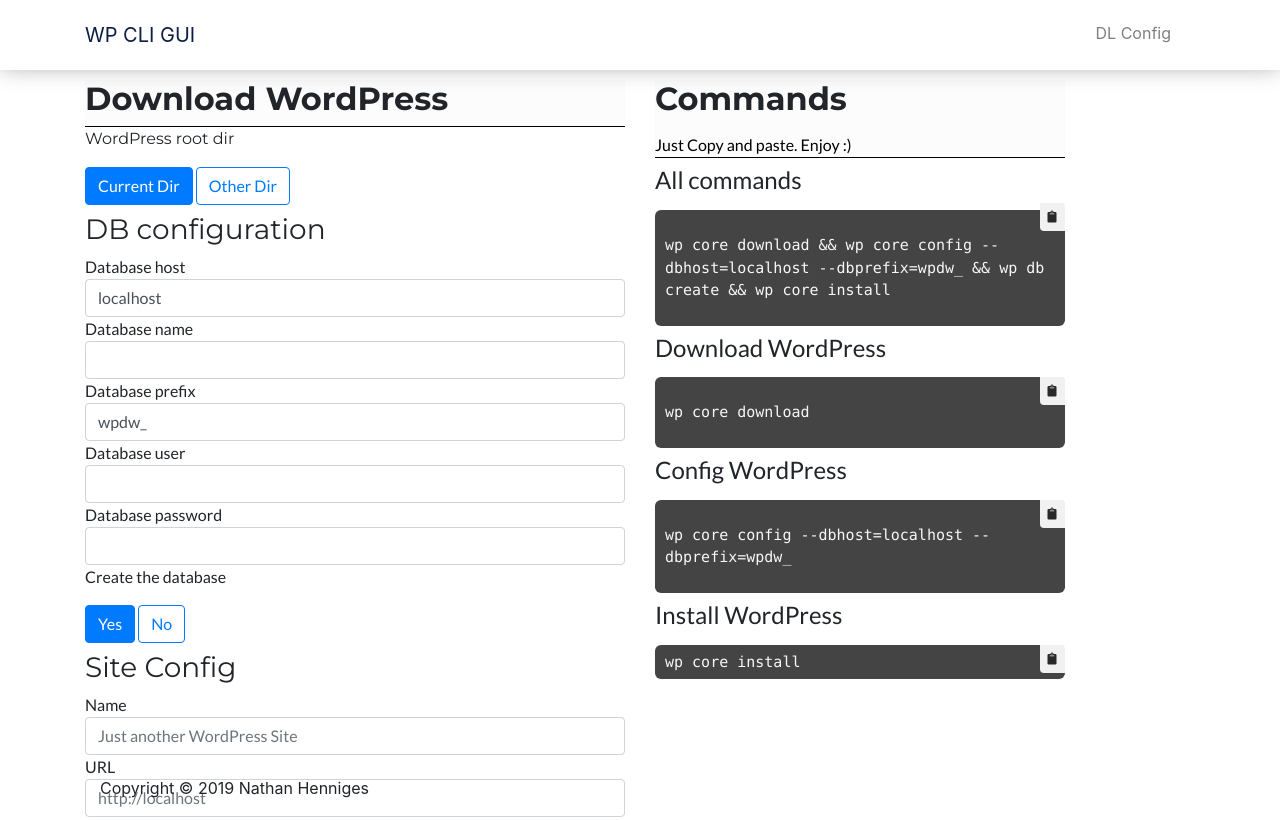
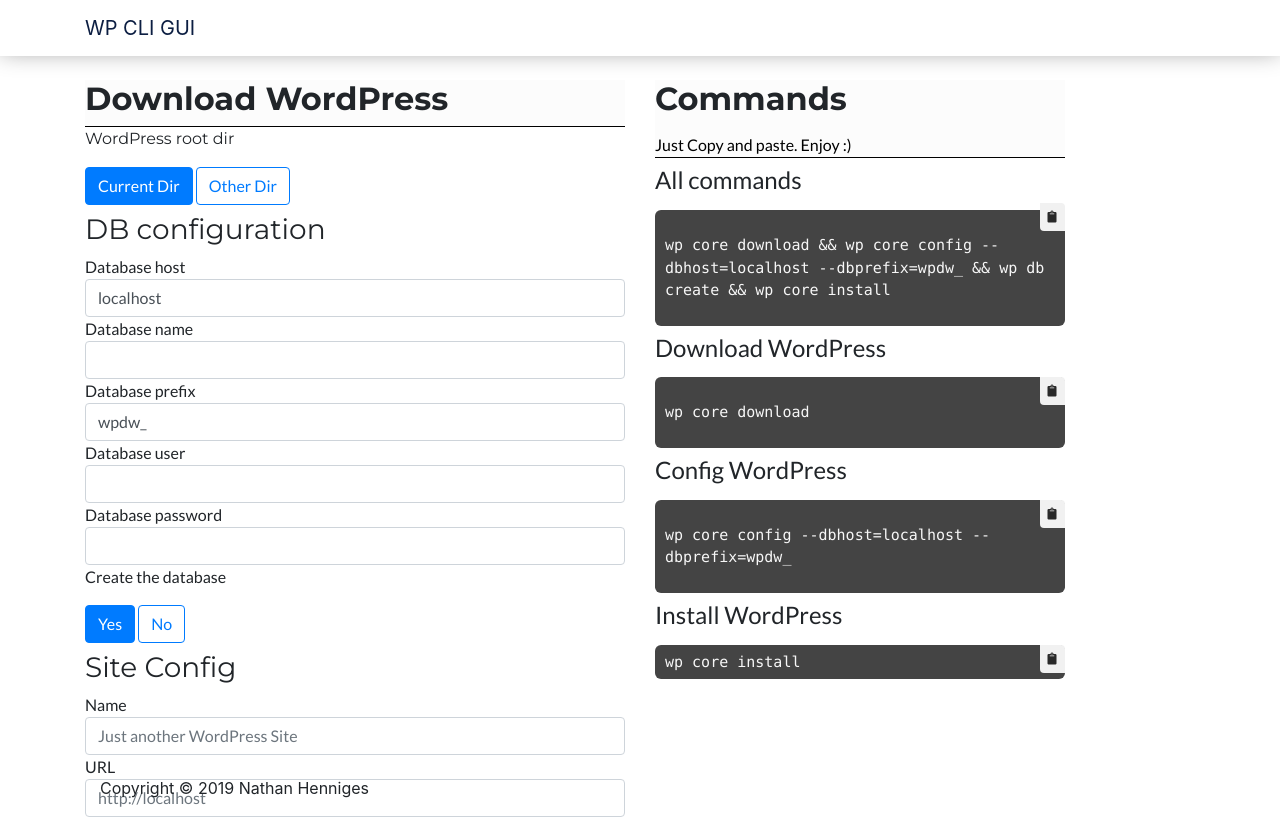
Before and after one commit to nathanialhenniges/wpcligui-old, a website: page index.html in a window 1280 px wide. Shown: the top 820 px of the page. Drawn offline with Linux system fonts and the light colour scheme.

Commit message:
removed nav.

```diff
--- a/index.html
+++ b/index.html
@@ -25,20 +25,20 @@
     <nav class="navbar navbar-default navbar-expand-lg navbar-light fixed-top">
       <div class="container">
         <a class="navbar-brand" href="#">WP CLI GUI</a>
-        <button class="navbar-toggler" role="button" data-toggle="collapse" data-target="mainNavbar" aria-controls="mainNavbar"
-          aria-expanded="false" aria-label="Toggle navigation">
-          <span class="navbar-toggler-icon"></span>
-        </button>
-        <div class="collapse navbar-collapse" id="mainNavbar">
-          <ul class="navbar-nav ml-auto">
-            <li class="nav-item">
-              <a class="nav-link" href="#dlConfig">DL Config</a>
-            </li>
-            <li class="nav-item">
-              <a class="nav-link" href=""></a>
-            </li>
-          </ul>
-        </div>
+        <!-- <button class="navbar-toggler" role="button" data-toggle="collapse" data-target="mainNavbar" aria-controls="mainNavbar" -->
+          <!-- aria-expanded="false" aria-label="Toggle navigation"> -->
+          <!-- <span class="navbar-toggler-icon"></span> -->
+        <!-- </button> -->
+        <!-- <div class="collapse navbar-collapse" id="mainNavbar"> -->
+          <!-- <ul class="navbar-nav ml-auto"> -->
+            <!-- <li class="nav-item"> -->
+              <!-- <a class="nav-link" href="#dlConfig">DL Config</a> -->
+            <!-- </li> -->
+            <!-- <li class="nav-item"> -->
+              <!-- <a class="nav-link" href=""></a> -->
+            <!-- </li> -->
+          <!-- </ul> -->
+        <!-- </div> -->
       </div>
     </nav>
   </header>
```
